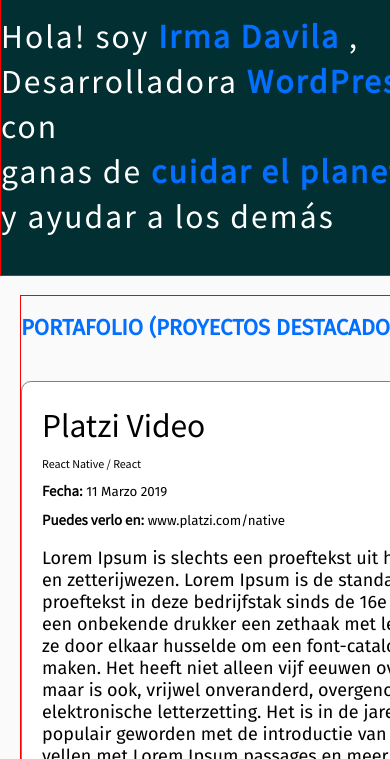
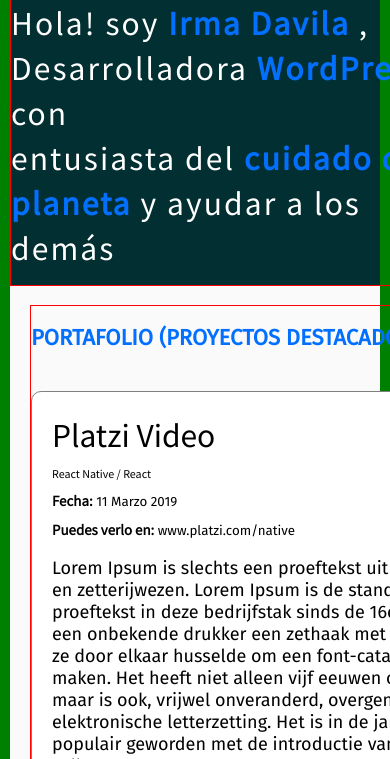
Before and after one commit to irmaDevelop/platzi-desarrollo-web, a plain HTML site: page index.html in a window 390 px wide. Shown: the part 85-844 px from the top of the page. Drawn offline with Linux system fonts and the light colour scheme.

Commit message:
commit prueba pagina en git

```diff
--- a/css/estilos.css
+++ b/css/estilos.css
@@ -385,3 +385,23 @@ ol {
     height: inherit;
     flex-wrap: inherit;
 }
+
+/* desktop first: empieza desde el media query más grande */
+
+@media screen and (max-width:1024px){
+
+}
+
+@media screen and (max-width:768px){
+    body{
+        border: 10px solid green;
+    }
+}
+
+@media screen and (max-width:480px){
+
+}
+
+@media screen and (max-width:320px){
+
+}
--- /dev/null
+++ b/css/media.css
@@ -0,0 +1,3 @@
+body {
+    border: 10px solid red;
+}
--- a/index.html
+++ b/index.html
@@ -11,7 +11,22 @@
     <link rel="icon" type="images/png" sizes="16x16" href="/favicon-16x16.png">
     <link rel="manifest" href="/site.webmanifest">
     <link href="https://fonts.googleapis.com/css?family=Fira+Sans|Noto+Sans+KR" rel="stylesheet">
-    <link rel="stylesheet" href="css/estilos.css">
+    <!-- screen and (max-width:768px) se lee, para pantallas con ancho 768px a menos -->
+    <!-- <link rel="stylesheet" href="css/media.css" media="screen and (max-width:768px)" /> -->
+    <link rel="stylesheet" href="css/estilos.css"/>
+    <!-- para que no pierda legibilidad la pagina al escalarse debido al cambio de tamaño de la pantalla-->
+    <!-- width initia-scale maximun-scale-->
+    <!-- <meta name="viewport" content="width=480"> -->
+
+    <!-- <style>
+        @media screen and (max-width:768px){
+            body{
+                border: 10px solid blue;
+            }
+        }
+    </style> -->
+
+    <meta name="viewport" content="width=device-width, initia-scale=1">
 </head>
 <body>
     <header class="header">
@@ -37,7 +52,7 @@
     <section class="hero">
         <div class="container">
             <h1>
-                Hola! soy <strong> Irma Davila </strong>, <br/>Desarrolladora <strong>WordPress</strong> con <br/> ganas de <strong>cuidar el planeta</strong> y ayudar a los demás
+                Hola! soy <strong> Irma Davila </strong>, <br/>Desarrolladora <strong>WordPress</strong> con <br/> entusiasta del <strong>cuidado del planeta</strong> y ayudar a los demás
             </h1>
             <img class="hero-image" src="images/IMAGEN_HERO.jpg" width="500" height="300" alt="Imagen principal del sitio"/>
         </div>
```
